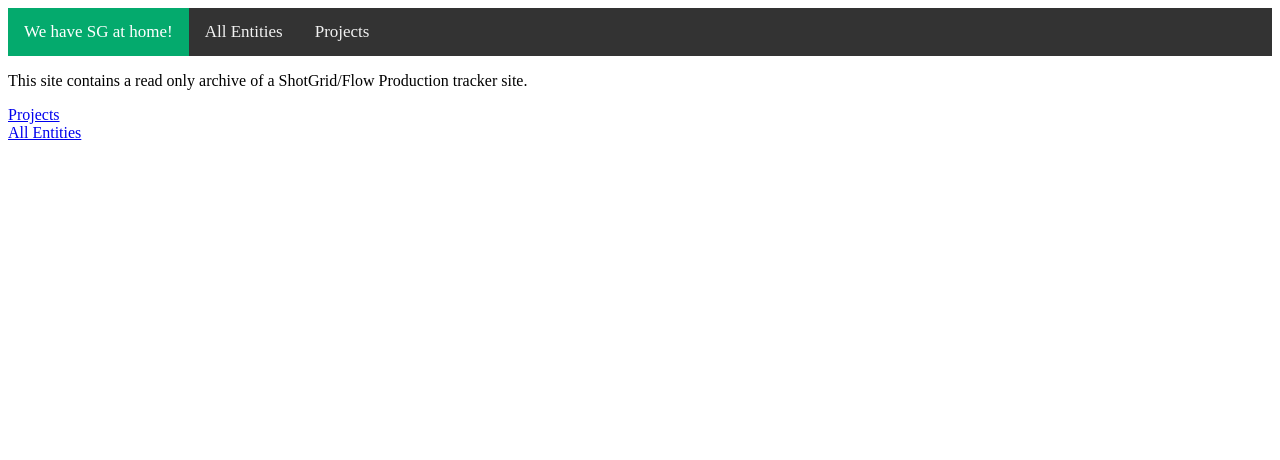
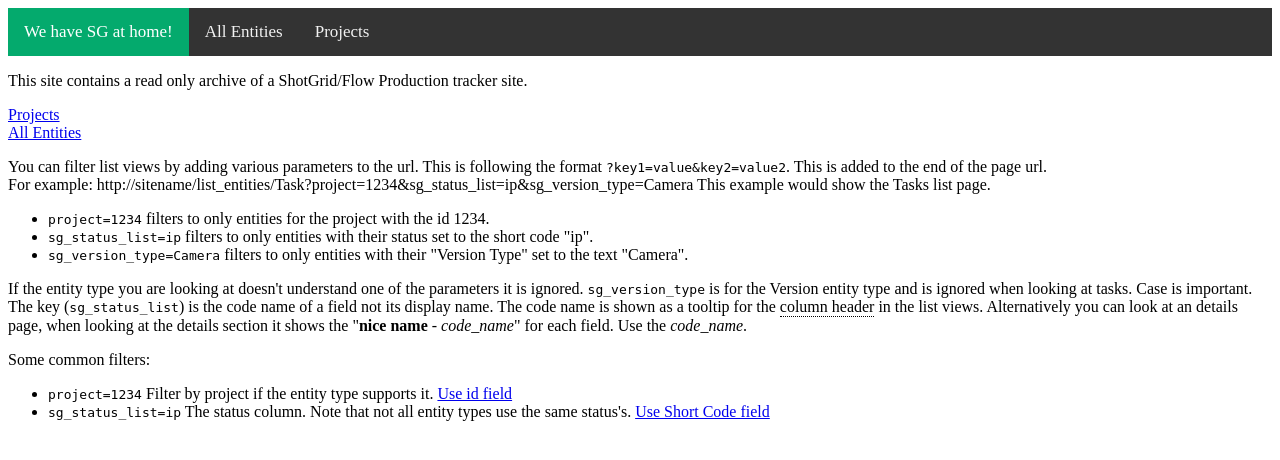
Before and after one commit to blurstudio/sg-archive, a FastAPI app: page / in a window 1280 px wide. Shown: the top 460 px of the page. Run offline with FastAPI, Linux system fonts and the light colour scheme; parts of the project's set-up code (start-up, migrations or seed data) failed here and were passed over; some libraries are stand-ins or nearby versions.

Commit message:
Add rudimentary filter system using params
Improve entity details page layout. Versions now show movie if possible.

```diff
--- a/src/sg_archive/html/main.py
+++ b/src/sg_archive/html/main.py
@@ -2,6 +2,7 @@
 
 import logging
 import os
+from pathlib import Path
 
 import markdown
 from fastapi import FastAPI, HTTPException, Request
@@ -100,6 +101,8 @@ class Helper:
         )
 
     def fmt_sg_value(self, entity, field):
+        if isinstance(entity, int):
+            return "No Value"
         if field not in entity:
             return "No Value"
         value = entity[field]
@@ -158,25 +161,29 @@ class Helper:
         return fields
 
     def sg_request_query(self, entity_type: str):
-        """Build a SG query for the given request and entity_type."""
+        """Build a SG query for the given request and entity_type.
+        Any params specified will be added to the query as `[key, "is", value]`
+        if key is a field for the given entity_type.
+        """
         query = []
-        if entity_type == "Project":
-            # We can't filter by project on project
-            return query
-
         params = dict(self.request.query_params.items())
-        if "project" in params:
-            fields = sg.field_names_for_entity_type(entity_type)
-            if "project" in fields:
-                # This entity_type has a project field, limit the results to it
-                value = int(params["project"])
+        fields = sg.field_names_for_entity_type(entity_type)
+        for key, value in params.items():
+            if key not in fields:
+                # If the entity doesn't have this field, ignore it in selection
+                continue
+            if key == "project":
+                value = int(value)
                 query.append(["project", "is", {"type": "Project", "id": value}])
                 load_entity_type("Project")
-
+            else:
+                query.append([key, "is", value])
         return query
 
 
-app.mount("/static", StaticFiles(directory="static"), name="static")
+app.mount(
+    "/static", StaticFiles(directory=Path(__file__).parent / "static"), name="static"
+)
 app.mount("/data", StaticFiles(directory=sg.data_root / "data"), name="data")
 
 
--- a/src/sg_archive/html/static/style.css
+++ b/src/sg_archive/html/static/style.css
@@ -31,11 +31,11 @@ table, th, td {
 }
 
 video {
-  width: 320px;
-  height:240;
+  width: 480px;
 }
 
 .thumbnail {
+  width: 480px;
   display: block;
   margin-left: auto;
   margin-right: auto;
@@ -135,3 +135,52 @@ div.field_value:hover {
   background-color: #04AA6D;
   color: white;
 }
+
+
+/* https://www.w3schools.com/howto/howto_css_tooltip.asp */
+
+/* Tooltip container */
+.tooltip {
+  position: relative;
+  display: inline-block;
+  border-bottom: 1px dotted black; /* If you want dots under the hoverable text */
+}
+
+/* Tooltip text */
+.tooltip .tooltiptext {
+  visibility: hidden;
+  background-color: #555;
+  color: #fff;
+  text-align: center;
+  padding: 5px;
+  border-radius: 6px;
+
+  /* Position the tooltip text */
+  position: absolute;
+  z-index: 1;
+  bottom: 125%;
+  left: 50%;
+  margin-left: -60px;
+
+  /* Fade in tooltip */
+  opacity: 0;
+  transition: opacity 0.3s;
+}
+
+/* Tooltip arrow */
+.tooltip .tooltiptext::after {
+  content: "";
+  position: absolute;
+  top: 100%;
+  left: 50%;
+  margin-left: -5px;
+  border-width: 5px;
+  border-style: solid;
+  border-color: #555 transparent transparent transparent;
+}
+
+/* Show the tooltip text when you mouse over the tooltip container */
+.tooltip:hover .tooltiptext {
+  visibility: visible;
+  opacity: 1;
+}
--- a/src/sg_archive/html/templates/index.html
+++ b/src/sg_archive/html/templates/index.html
@@ -13,5 +13,32 @@
     </p>
     <a href="/list_entities/Project{{ helper.link_params() }}">Projects</a><br>
     <a href="/entities{{ helper.link_params() }}">All Entities</a><br>
+    <p>
+    You can filter list views by adding various parameters to the url.
+    This is following the format <code>?key1=value&key2=value2</code>.
+    This is added to the end of the page url.
+    <br>
+    For example: http://sitename/list_entities/Task?project=1234&sg_status_list=ip&sg_version_type=Camera This example would show the Tasks list page.
+    </p>
+    <ul>
+        <li><code>project=1234</code> filters to only entities for the project with the id 1234.</li>
+        <li><code>sg_status_list=ip</code> filters to only entities with their status set to the short code "ip".</li>
+        <li><code>sg_version_type=Camera</code> filters to only entities with their "Version Type" set to the text "Camera".</li>
+    </ul>
+
+    If the entity type you are looking at doesn't understand one of the parameters it is ignored. <code>sg_version_type</code> is for the Version entity type and is ignored when looking at tasks. Case is important. The key (<code>sg_status_list</code>) is the code name of a field not its display name. The code name is shown as a tooltip for the <div class="tooltip">column header<span class="tooltiptext">code_name</span></div> in the list views. Alternatively you can look at an details page, when looking at the details section it shows the "<b>nice name</b> - <span class="field_name">code_name</span>" for each field. Use the <span class="field_name">code_name</span>.
+    </p>
+
+    Some common filters:
+    <ul>
+        <li><code>project=1234</code> Filter by project if the entity type supports it.
+            <a href="/list_entities/Project{{ helper.link_params() }}">Use id field</a>
+        </li>
+        <li><code>sg_status_list=ip</code> The status column. Note that not all entity types use the same status's.
+            <a href="/list_entities/Status{{ helper.link_params() }}">Use Short Code field</a>
+        </li>
+    </ul>
+
+
 </body>
 </html>
--- a/src/sg_archive/shotgun.py
+++ b/src/sg_archive/shotgun.py
@@ -39,7 +39,7 @@ class Shotgun(mockgun.Shotgun):
 
     def load_entity_type(self, entity_type, ext="pickle"):
         """Load all entity_type data for a specific entity_type archived in data_root."""
-        logger.warning(f"Loading entity_type: {entity_type}")
+        logger.warning(f"Load entity_type start: {entity_type}")
 
         entity_type_root = self.data_root / "data" / entity_type
         for fn in entity_type_root.glob(f"{entity_type}_*.{ext}"):
@@ -76,7 +76,7 @@ class Shotgun(mockgun.Shotgun):
                 modified[int(k)] = v
 
             self._db[entity_type].update(modified)
-            logger.warning(f"Finished entity_type: {entity_type}")
+        logger.warning(f"Load entity_type end: {entity_type}")
 
     def load_entity_types(self, ext="pickle"):
         """Load entity_type data for all archived entity_types found in from data_root."""
```
Also changed, not shown: src/sg_archive/html/templates/entity.html (+9 -1 lines), src/sg_archive/html/templates/list_entities.html (+6 -2 lines), README.md.
